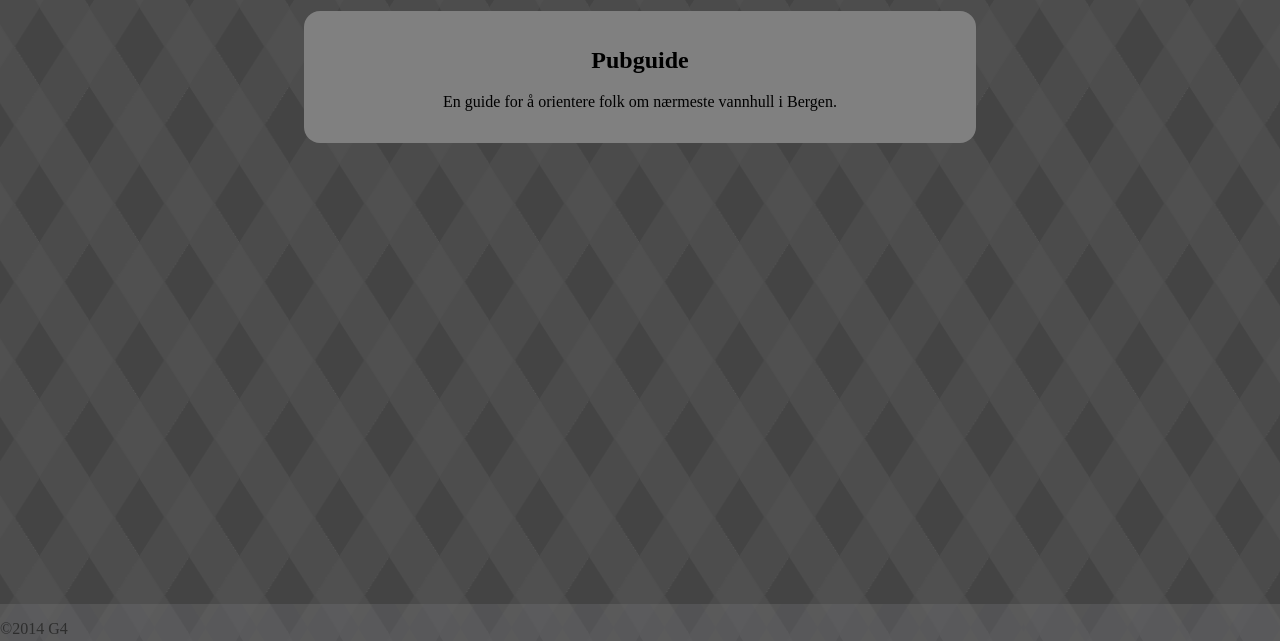
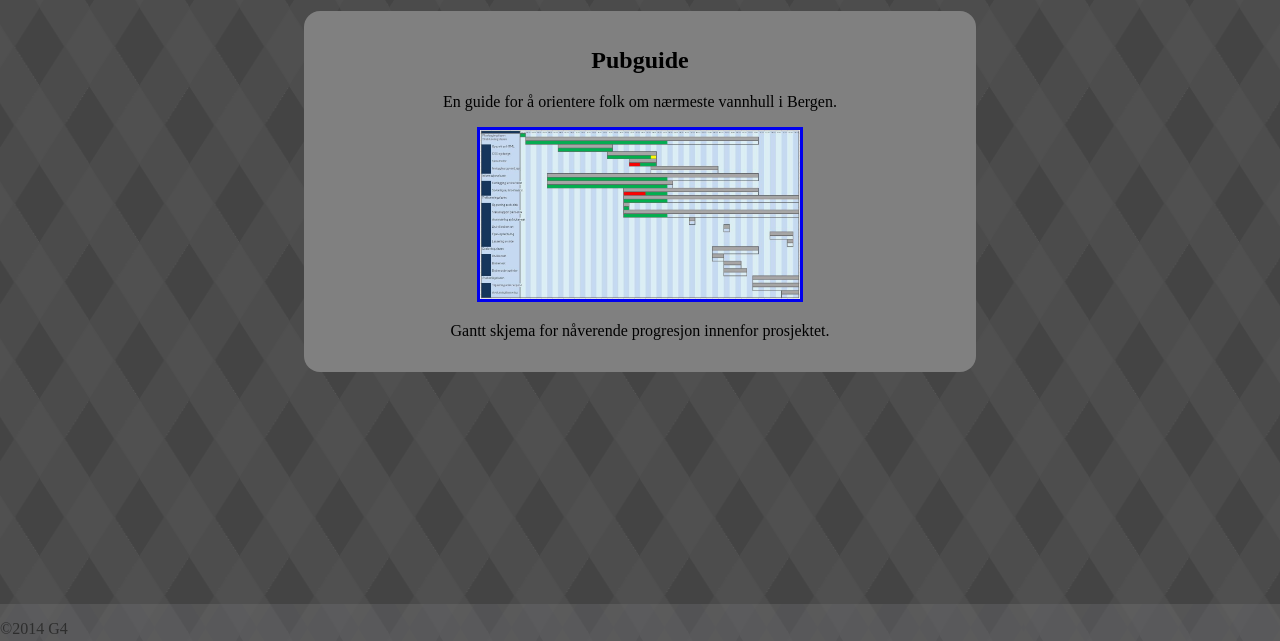
Before and after one commit to Ukaryu/Page-of-Home, a plain HTML site: page prosjekt.html in a window 1280 px wide. Shown: the part 159-800 px from the top of the page. Drawn offline with Linux system fonts and the light colour scheme.

Commit message:
Lagt til Gantt Skjema på prosjektsida

```diff
--- a/css/style.css
+++ b/css/style.css
@@ -48,7 +48,8 @@ body{
 }
 
 .content img{
-
+	max-width: 20em;
+	border: solid;
 }
 
 .medlemmer{
--- a/prosjekt.html
+++ b/prosjekt.html
@@ -29,6 +29,16 @@
 				En guide for å orientere folk om nærmeste vannhull i Bergen.
 			</p>
 
+			<figure>
+				<a href="images/GanttSkjema.jpg">
+					<img src="images/GanttSkjema.jpg">
+				</a>
+
+				<p>
+					Gantt skjema for nåverende progresjon innenfor prosjektet.
+				</p>
+			</figure>
+
 		</div>
 
 		<div id="tab">
```
Also changed, not shown: images/GanttSkjema.jpg (added).
